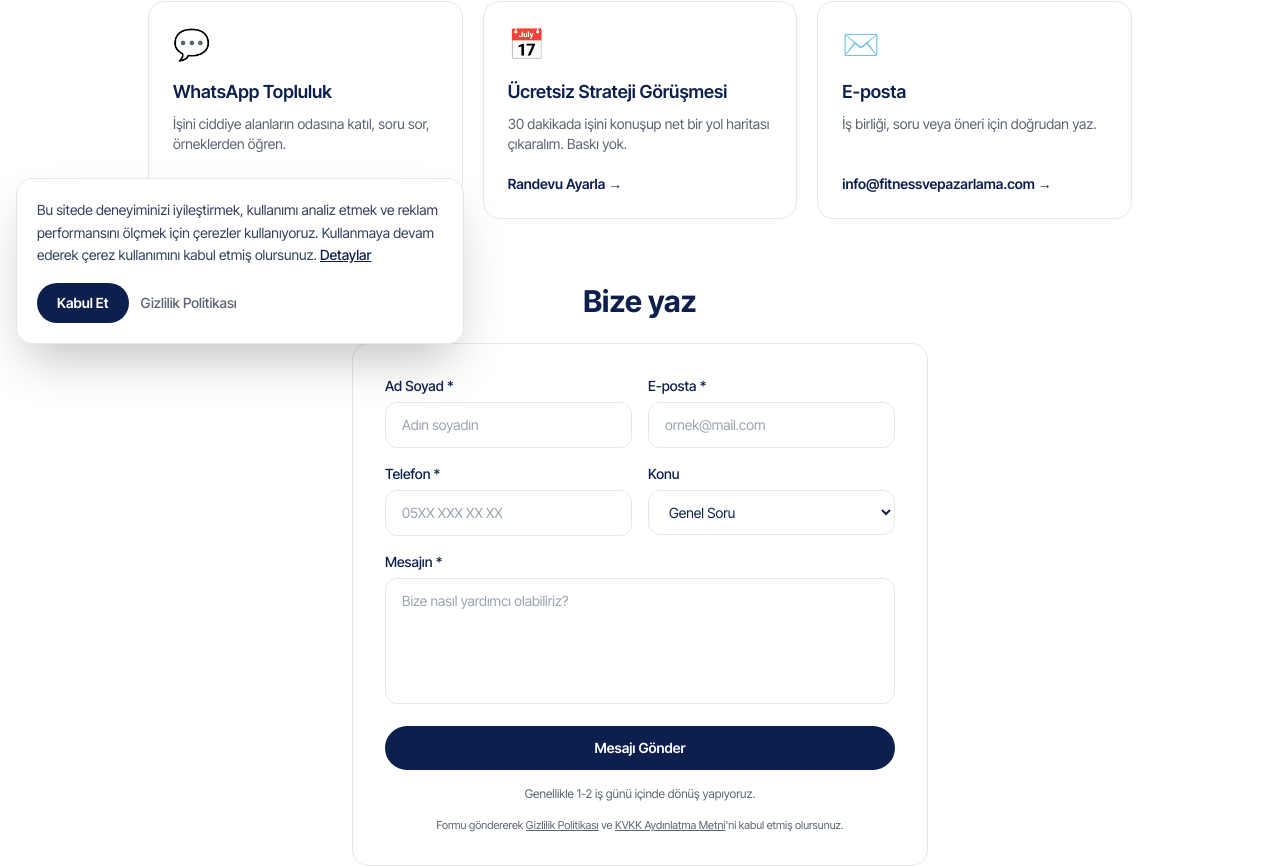
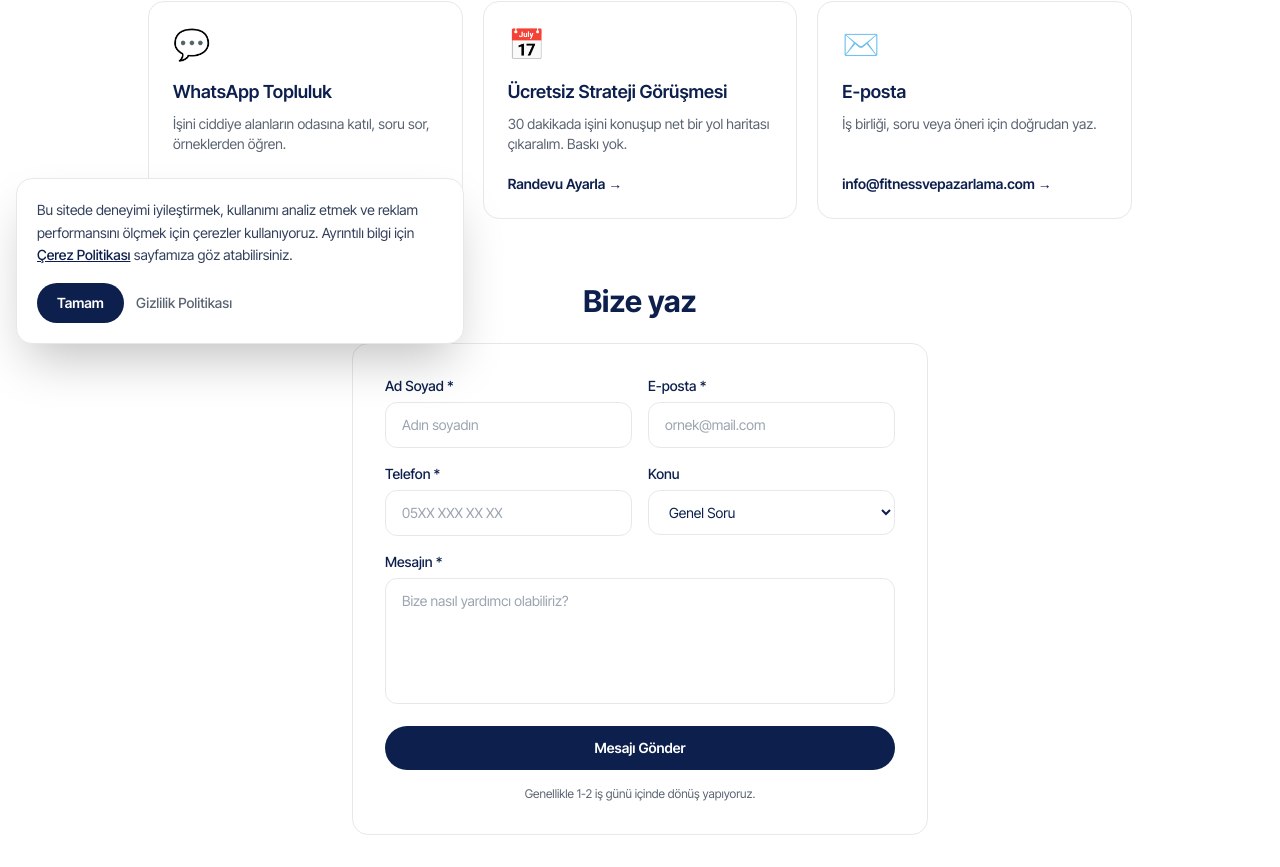
Before and after one commit to kadirkaracavusoglu/fvp, a Next.js app: page /iletisim in a window 1280 px wide. Shown: the part 440-1307 px from the top of the page. Built offline with nearby package versions, Linux system fonts and the light colour scheme.

Commit message:
Çerez bandı bilgi odaklı (Tamam) + formlardan KVKK notu kaldırıldı

```diff
--- a/components/ContactForm.tsx
+++ b/components/ContactForm.tsx
@@ -183,12 +183,6 @@ export function ContactForm({
         {status === "loading" ? "Gönderiliyor…" : "Mesajı Gönder"}
       </button>
       <p className="text-center text-xs text-gray-400">Genellikle 1-2 iş günü içinde dönüş yapıyoruz.</p>
-      <p className="text-center text-[11px] leading-snug text-gray-400">
-        Formu göndererek{" "}
-        <a href="/gizlilik" className="underline hover:no-underline">Gizlilik Politikası</a> ve{" "}
-        <a href="/kvkk" className="underline hover:no-underline">KVKK Aydınlatma Metni</a>&apos;ni kabul etmiş
-        olursunuz.
-      </p>
     </form>
   );
 }
--- a/components/CookieConsent.tsx
+++ b/components/CookieConsent.tsx
@@ -44,18 +44,19 @@ export function CookieConsent() {
         >
           <div className="rounded-2xl border border-[#e6e8ea] bg-white p-5 shadow-2xl">
             <p className="text-sm leading-relaxed text-[#33405c]">
-              Bu sitede deneyiminizi iyileştirmek, kullanımı analiz etmek ve reklam performansını ölçmek için çerezler
-              kullanıyoruz. Kullanmaya devam ederek çerez kullanımını kabul etmiş olursunuz.{" "}
+              Bu sitede deneyimi iyileştirmek, kullanımı analiz etmek ve reklam performansını ölçmek için çerezler
+              kullanıyoruz. Ayrıntılı bilgi için{" "}
               <Link href="/cerez" className="font-medium text-cyan underline">
-                Detaylar
-              </Link>
+                Çerez Politikası
+              </Link>{" "}
+              sayfamıza göz atabilirsiniz.
             </p>
             <div className="mt-4 flex items-center gap-3">
               <button
                 onClick={accept}
                 className="rounded-full bg-[#0d204d] px-5 py-2.5 text-sm font-semibold text-white transition hover:opacity-90"
               >
-                Kabul Et
+                Tamam
               </button>
               <Link
                 href="/gizlilik"
--- a/components/NewsletterForm.tsx
+++ b/components/NewsletterForm.tsx
@@ -1,7 +1,6 @@
 "use client";
 
 import { useState } from "react";
-import Link from "next/link";
 import { motion, AnimatePresence } from "framer-motion";
 import { track, getAttribution } from "@/lib/tracking";
 
@@ -110,13 +109,6 @@ export function NewsletterForm({
               <p className={`mt-2 text-center text-xs ${onNavy ? "text-white/80" : "text-red-600"}`}>{message}</p>
             )}
 
-            <p className={`mt-2.5 text-center text-[11px] leading-snug ${onNavy ? "text-white/55" : "text-gray-400"}`}>
-              Kayıt olarak{" "}
-              <Link href="/gizlilik" className="underline hover:no-underline">Gizlilik Politikası</Link> ve{" "}
-              <Link href="/kvkk" className="underline hover:no-underline">KVKK Aydınlatma Metni</Link>&apos;ni kabul
-              etmiş olursunuz.
-            </p>
-
             {socialProof && (
               <div className={`mt-3 flex items-center justify-center gap-2 text-xs ${onNavy ? "text-white/70" : "text-gray-400"}`}>
                 <span className="flex -space-x-1.5">
```
